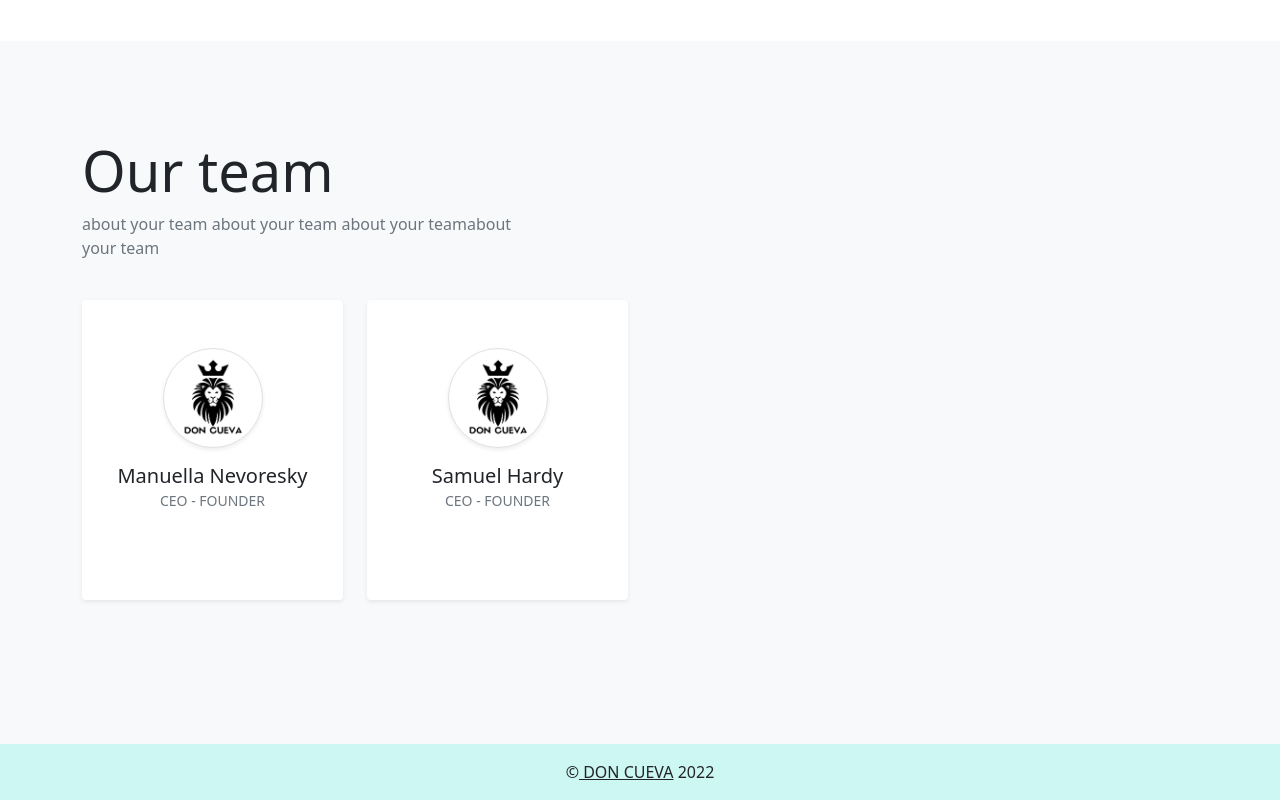
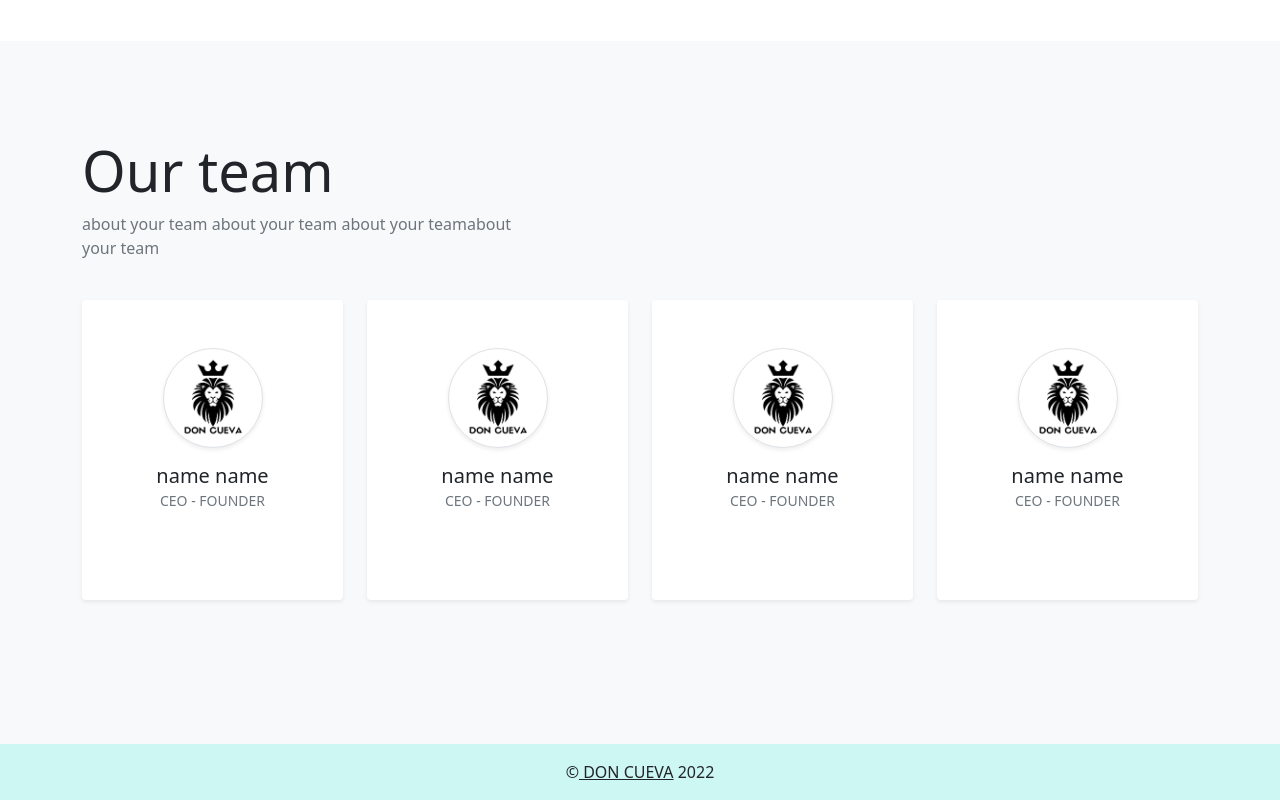
Before and after one commit to bhanubhakta56/clothing--store--react-class-component, a React (Create React App) app: page /aboutUs in a window 1280 px wide. Shown: the part 602-1402 px from the top of the page. Built offline with nearby package versions, Linux system fonts and the light colour scheme.

Commit message:
about us

```diff
--- a/src/Body/About.js
+++ b/src/Body/About.js
@@ -36,7 +36,7 @@ class About extends Component{
                             {/* <!-- Team item--> */}
                             <div class="col-xl-3 col-sm-6 mb-5">
                                 <div class="bg-white rounded shadow-sm py-5 px-4"><img src={logo} alt="" width="100" class="img-fluid rounded-circle mb-3 img-thumbnail shadow-sm"/>
-                                <h5 class="mb-0">Manuella Nevoresky</h5><span class="small text-uppercase text-muted">CEO - Founder</span>
+                                <h5 class="mb-0">name name</h5><span class="small text-uppercase text-muted">CEO - Founder</span>
                                 <ul class="social mb-0 list-inline mt-3">
                                     <li class="list-inline-item"><a href="#" class="social-link"><i class="fa fa-facebook-f"></i></a></li>
                                     <li class="list-inline-item"><a href="#" class="social-link"><i class="fa fa-twitter"></i></a></li>
@@ -50,7 +50,35 @@ class About extends Component{
                             {/* <!-- Team item--> */}
                             <div class="col-xl-3 col-sm-6 mb-5">
                                 <div class="bg-white rounded shadow-sm py-5 px-4"><img src={logo} alt="" width="100" class="img-fluid rounded-circle mb-3 img-thumbnail shadow-sm"/>
-                                <h5 class="mb-0">Samuel Hardy</h5><span class="small text-uppercase text-muted">CEO - Founder</span>
+                                <h5 class="mb-0">name name</h5><span class="small text-uppercase text-muted">CEO - Founder</span>
+                                <ul class="social mb-0 list-inline mt-3">
+                                    <li class="list-inline-item"><a href="#" class="social-link"><i class="fa fa-facebook-f"></i></a></li>
+                                    <li class="list-inline-item"><a href="#" class="social-link"><i class="fa fa-twitter"></i></a></li>
+                                    <li class="list-inline-item"><a href="#" class="social-link"><i class="fa fa-instagram"></i></a></li>
+                                    <li class="list-inline-item"><a href="#" class="social-link"><i class="fa fa-linkedin"></i></a></li>
+                                </ul>
+                                </div>
+                            </div>
+                            {/* <!-- End--> */}
+
+                            {/* <!-- Team item--> */}
+                            <div class="col-xl-3 col-sm-6 mb-5">
+                                <div class="bg-white rounded shadow-sm py-5 px-4"><img src={logo} alt="" width="100" class="img-fluid rounded-circle mb-3 img-thumbnail shadow-sm"/>
+                                <h5 class="mb-0">name name</h5><span class="small text-uppercase text-muted">CEO - Founder</span>
+                                <ul class="social mb-0 list-inline mt-3">
+                                    <li class="list-inline-item"><a href="#" class="social-link"><i class="fa fa-facebook-f"></i></a></li>
+                                    <li class="list-inline-item"><a href="#" class="social-link"><i class="fa fa-twitter"></i></a></li>
+                                    <li class="list-inline-item"><a href="#" class="social-link"><i class="fa fa-instagram"></i></a></li>
+                                    <li class="list-inline-item"><a href="#" class="social-link"><i class="fa fa-linkedin"></i></a></li>
+                                </ul>
+                                </div>
+                            </div>
+                            {/* <!-- End--> */}
+
+                            {/* <!-- Team item--> */}
+                            <div class="col-xl-3 col-sm-6 mb-5">
+                                <div class="bg-white rounded shadow-sm py-5 px-4"><img src={logo} alt="" width="100" class="img-fluid rounded-circle mb-3 img-thumbnail shadow-sm"/>
+                                <h5 class="mb-0">name name</h5><span class="small text-uppercase text-muted">CEO - Founder</span>
                                 <ul class="social mb-0 list-inline mt-3">
                                     <li class="list-inline-item"><a href="#" class="social-link"><i class="fa fa-facebook-f"></i></a></li>
                                     <li class="list-inline-item"><a href="#" class="social-link"><i class="fa fa-twitter"></i></a></li>
```
